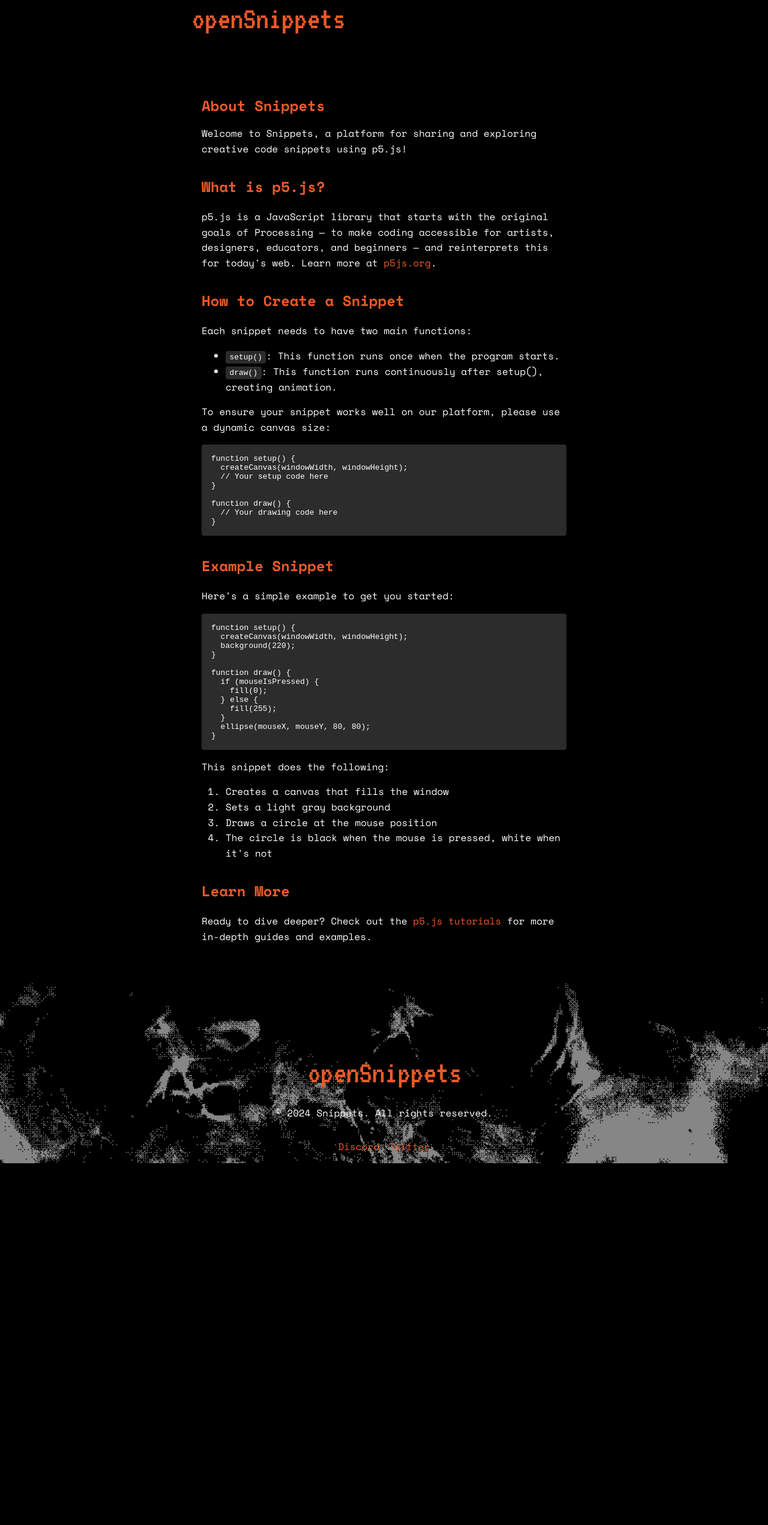
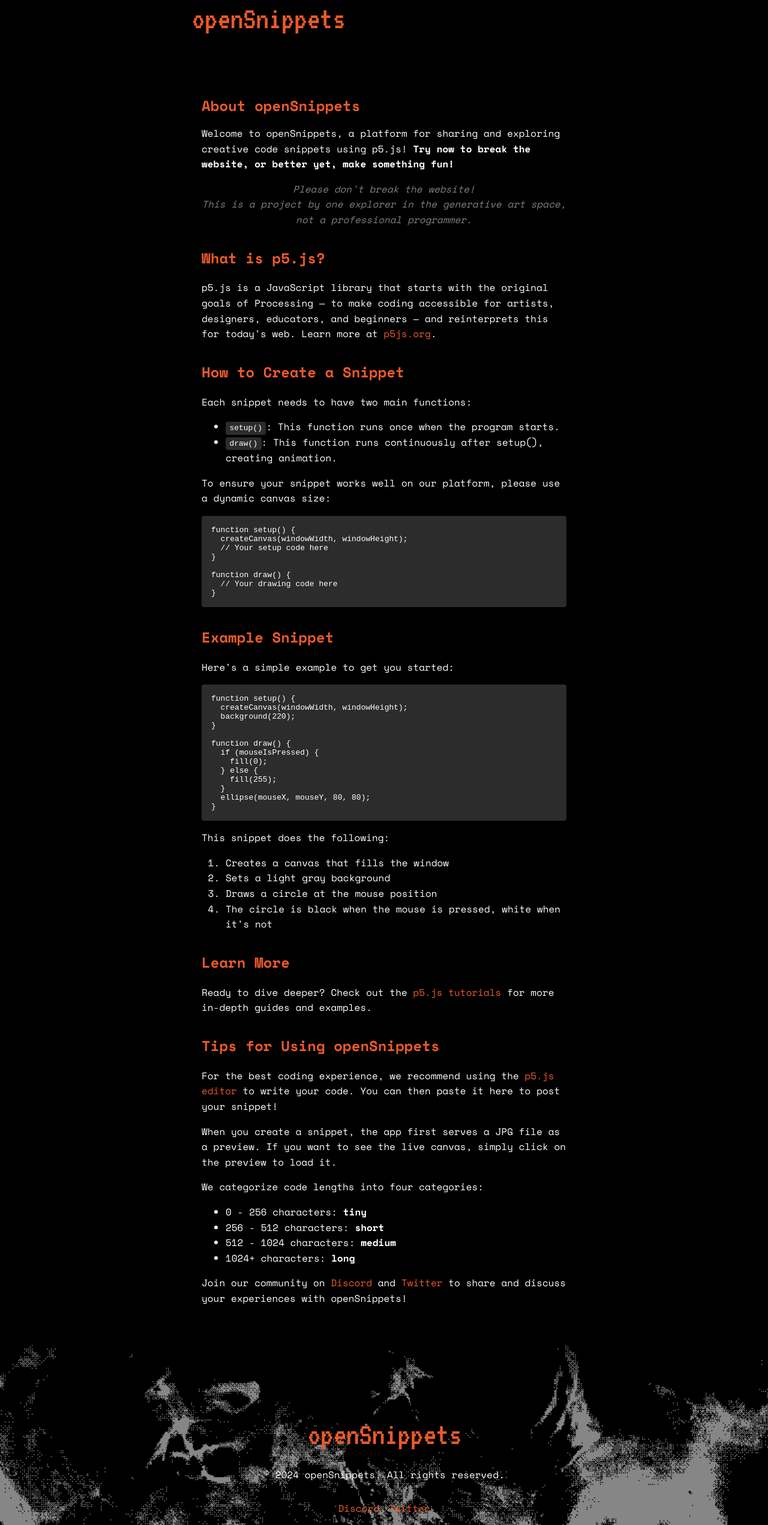
Before and after one commit to stihilus/snippets, a website: page public/about.html in a window 1280 px wide. Shown: the whole page at 60% size. Before the commit the page ends 1939 px from the top, so only its background shows below. Drawn offline with nearby package versions, Linux system fonts and the light colour scheme.

Commit message:
updated about page

```diff
--- a/public/about.html
+++ b/public/about.html
@@ -3,7 +3,7 @@
 <head>
     <meta charset="UTF-8">
     <meta name="viewport" content="width=device-width, initial-scale=1.0">
-    <title>About Snippets</title>
+    <title>About openSnippets</title>
     <link rel="stylesheet" href="/style.css">
     <link href="https://fonts.googleapis.com/css2?family=Space+Mono:wght@400;700&display=swap" rel="stylesheet">
 </head>
@@ -11,14 +11,15 @@
     <header>
         <div class="header-content">
             <a href="/">
-                <img src="assets/logo.svg" alt="Snippets Logo" class="logo">
+                <img src="assets/logo.svg" alt="openSnippets Logo" class="logo">
             </a>
         </div>
     </header>
     <main>
         <section id="about-content">
-            <h1>About Snippets</h1>
-            <p>Welcome to Snippets, a platform for sharing and exploring creative code snippets using p5.js!</p>
+            <h1>About openSnippets</h1>
+            <p>Welcome to openSnippets, a platform for sharing and exploring creative code snippets using p5.js! <strong>Try now to break the website, or better yet, make something fun!</strong></p>
+            <p style="text-align: center; font-style: italic; color: gray;">Please don't break the website! <br>This is a project by one explorer in the generative art space, not a professional programmer.</p>
 
             <h2>What is p5.js?</h2>
             <p>p5.js is a JavaScript library that starts with the original goals of Processing — to make coding accessible for artists, designers, educators, and beginners — and reinterprets this for today's web. Learn more at <a href="https://p5js.org/" target="_blank">p5js.org</a>.</p>
@@ -64,15 +65,27 @@ function draw() {
 
             <h2>Learn More</h2>
             <p>Ready to dive deeper? Check out the <a href="https://p5js.org/tutorials/" target="_blank">p5.js tutorials</a> for more in-depth guides and examples.</p>
+
+            <h2>Tips for Using openSnippets</h2>
+            <p>For the best coding experience, we recommend using the <a href="https://editor.p5js.org/" target="_blank">p5.js editor</a> to write your code. You can then paste it here to post your snippet!</p>
+            <p>When you create a snippet, the app first serves a JPG file as a preview. If you want to see the live canvas, simply click on the preview to load it.</p>
+            <p>We categorize code lengths into four categories:</p>
+            <ul>
+                <li>0 - 256 characters: <strong>tiny</strong></li>
+                <li>256 - 512 characters: <strong>short</strong></li>
+                <li>512 - 1024 characters: <strong>medium</strong></li>
+                <li>1024+ characters: <strong>long</strong></li>
+            </ul>
+            <p>Join our community on <a href="https://discord.gg/your-discord-link" target="_blank" rel="noopener noreferrer">Discord</a> and <a href="https://twitter.com/your-twitter-handle" target="_blank" rel="noopener noreferrer">Twitter</a> to share and discuss your experiences with openSnippets!</p>
         </section>
     </main>
     <footer>
         <div class="footer-content">
             <div class="footer-left">
                 <a href="/">
-                    <img src="/assets/logo.svg" alt="Snippets Logo" class="logo">
+                    <img src="/assets/logo.svg" alt="openSnippets Logo" class="logo">
                 </a>
-                <p>&copy; 2024 Snippets. All rights reserved.</p>
+                <p>&copy; 2024 openSnippets. All rights reserved.</p>
             </div>
             <div class="footer-right">
                 <a href="https://discord.gg/your-discord-link" target="_blank" rel="noopener noreferrer">Discord</a>
```
Also changed, not shown: public/uploads/1724458743708-snippet.jpg (deleted), public/uploads/1724458958114-snippet.jpg (deleted), public/uploads/1724459221552-snippet.jpg (deleted), public/uploads/1724460098821-snippet.jpg (deleted), public/uploads/1724538612174-snippet.jpg (deleted).
